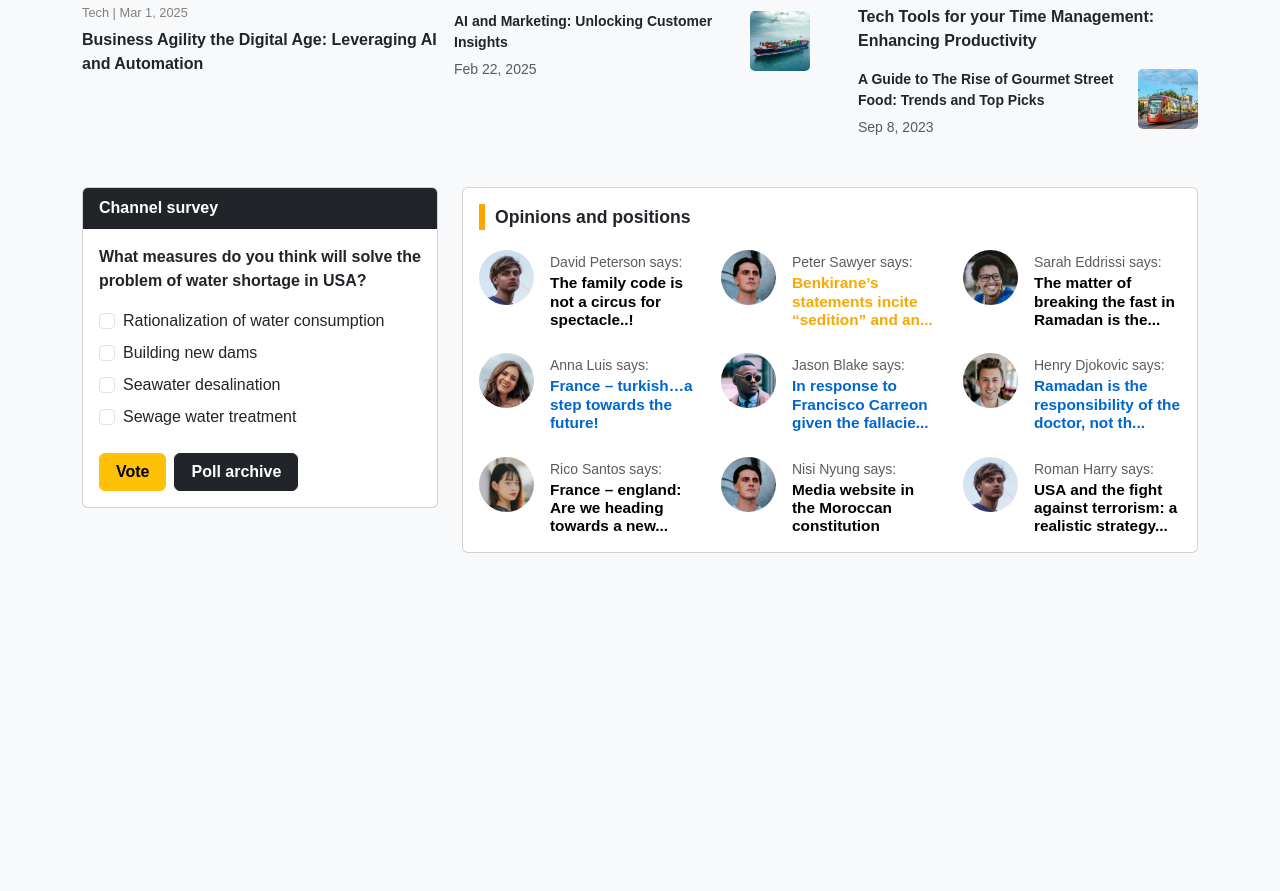
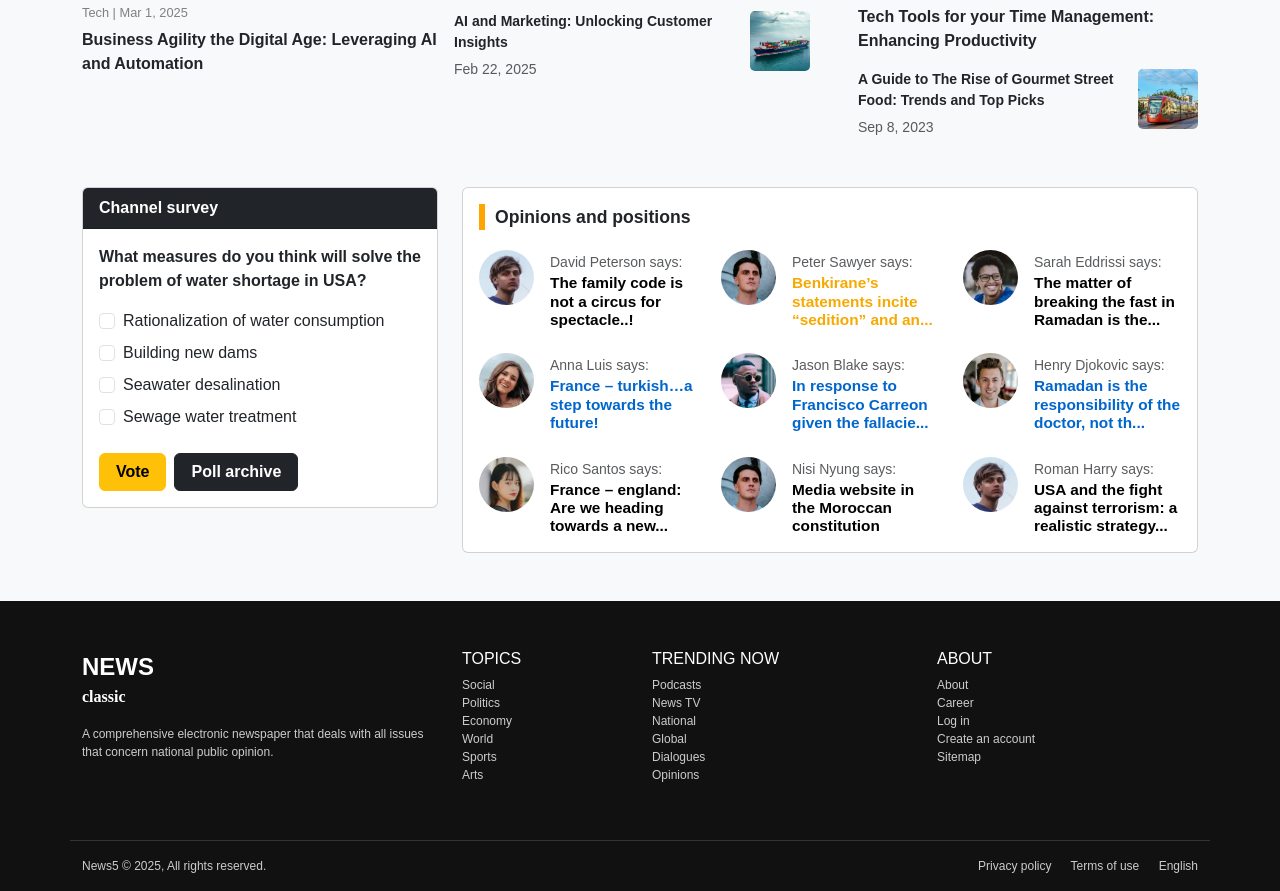
Before and after one commit to mahajankirti515/news_template, a plain HTML site: page index.html in a window 1280 px wide. Shown: the part 3671-4562 px from the top of the page. Before the commit the page ends 4272 px from the top, so only its background shows below. Drawn offline with nearby package versions, Linux system fonts and the light colour scheme.

Commit message:
footer completed

```diff
--- a/index.html
+++ b/index.html
@@ -1012,7 +1012,7 @@
       <div class="row g-4">
         <!-- Channel Survey -->
         <div class="col-lg-4">
-          <div class="card ">
+          <div class="card">
             <div class="card-header bg-dark text-white fw-bold">
               Channel survey
             </div>
@@ -1198,6 +1198,79 @@
       </div>
     </div>
 
+    <!-- ------ Footer--------- -->
+
+    <footer class="pt-5 pb-3">
+      <div class="container">
+        <div class="row">
+          <!-- Logo and Description -->
+          <div class="col-md-4 mb-4">
+            <div class="footer-logo text-white">NEWS <span>classic</span></div>
+            <p class="mt-3">
+              A comprehensive electronic newspaper that deals with all issues
+              that concern national public opinion.
+            </p>
+            <div class="social-icons mt-3">
+              <a href="#"><i class="bi bi-facebook"></i></a>
+              <a href="#"><i class="bi bi-twitter-x"></i></a>
+              <a href="#"><i class="bi bi-instagram"></i></a>
+              <a href="#"><i class="bi bi-youtube"></i></a>
+            </div>
+          </div>
+
+          <!-- Topics -->
+          <div class="col-md-2 mb-4">
+            <h6 class="text-uppercase text-white">Topics</h6>
+            <ul class="list-unstyled">
+              <li><a href="#">Social</a></li>
+              <li><a href="#">Politics</a></li>
+              <li><a href="#">Economy</a></li>
+              <li><a href="#">World</a></li>
+              <li><a href="#">Sports</a></li>
+              <li><a href="#">Arts</a></li>
+            </ul>
+          </div>
+
+          <!-- Trending Now -->
+          <div class="col-md-3 mb-4">
+            <h6 class="text-uppercase text-white">Trending Now</h6>
+            <ul class="list-unstyled">
+              <li><a href="#">Podcasts</a></li>
+              <li><a href="#">News TV</a></li>
+              <li><a href="#">National</a></li>
+              <li><a href="#">Global</a></li>
+              <li><a href="#">Dialogues</a></li>
+              <li><a href="#">Opinions</a></li>
+            </ul>
+          </div>
+
+          <!-- About -->
+          <div class="col-md-3 mb-4">
+            <h6 class="text-uppercase text-white">About</h6>
+            <ul class="list-unstyled">
+              <li><a href="#">About</a></li>
+              <li><a href="#">Career</a></li>
+              <li><a href="#">Log in</a></li>
+              <li><a href="#">Create an account</a></li>
+              <li><a href="#">Sitemap</a></li>
+            </ul>
+          </div>
+        </div>
+
+        <!-- Bottom bar -->
+        <div class="row footer-bottom pt-3 mt-3">
+          <div class="col-md-6">
+            <p class="mb-0">News5 © 2025, All rights reserved.</p>
+          </div>
+          <div class="col-md-6 text-md-end">
+            <a href="#" class="me-3">Privacy policy</a>
+            <a href="#">Terms of use</a>
+            <span class="ms-3"><i class="bi bi-globe"></i> English</span>
+          </div>
+        </div>
+      </div>
+    </footer>
+
     <!-- ----------  js code ------------------------ -->
     <script>
       function toggleMenu() {
--- a/style.css
+++ b/style.css
@@ -284,3 +284,35 @@ h6.fw-bold {
 .highlight-blue {
   color: #0066cc;
 }
+
+footer {
+  background-color: #111;
+  color: #ccc;
+  font-size: 12px;
+}
+footer a {
+  color: #ccc;
+  text-decoration: none;
+}
+footer a:hover {
+  color: #fff;
+}
+.footer-logo {
+  font-size: 24px;
+  font-weight: bold;
+}
+.footer-logo span {
+  font-family: "Cursive";
+  font-size: 16px;
+  display: block;
+}
+.social-icons a {
+  margin-right: 10px;
+  color: #ccc;
+}
+.social-icons a:hover {
+  color: #fff;
+}
+.footer-bottom {
+  border-top: 1px solid #333;
+}
```
